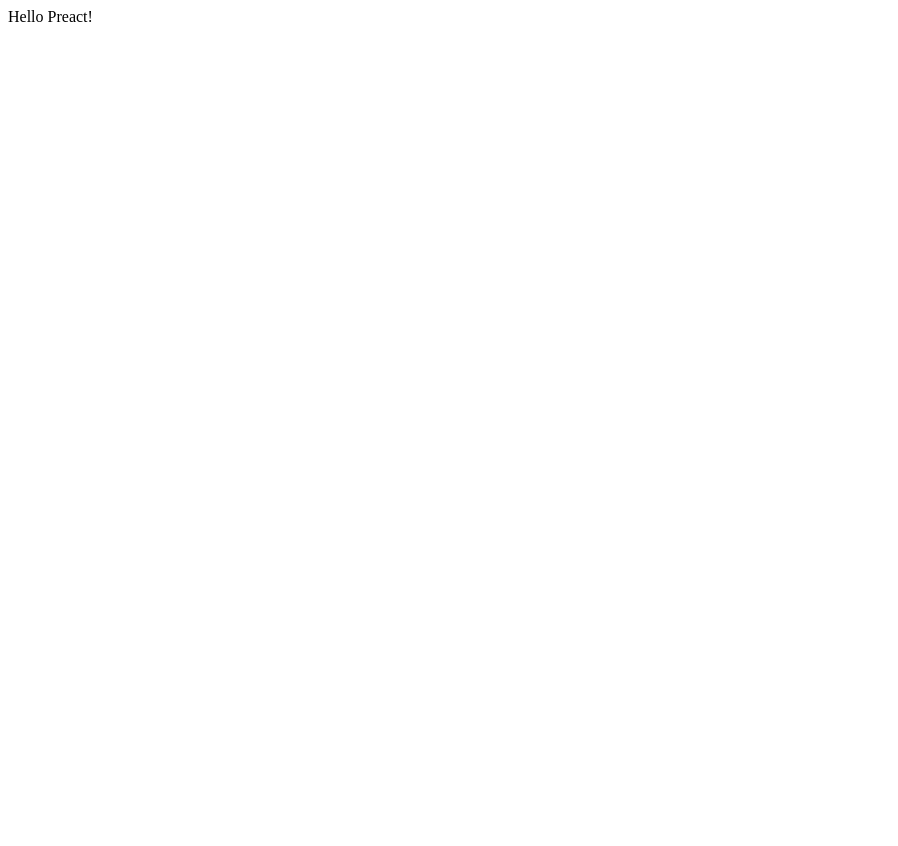
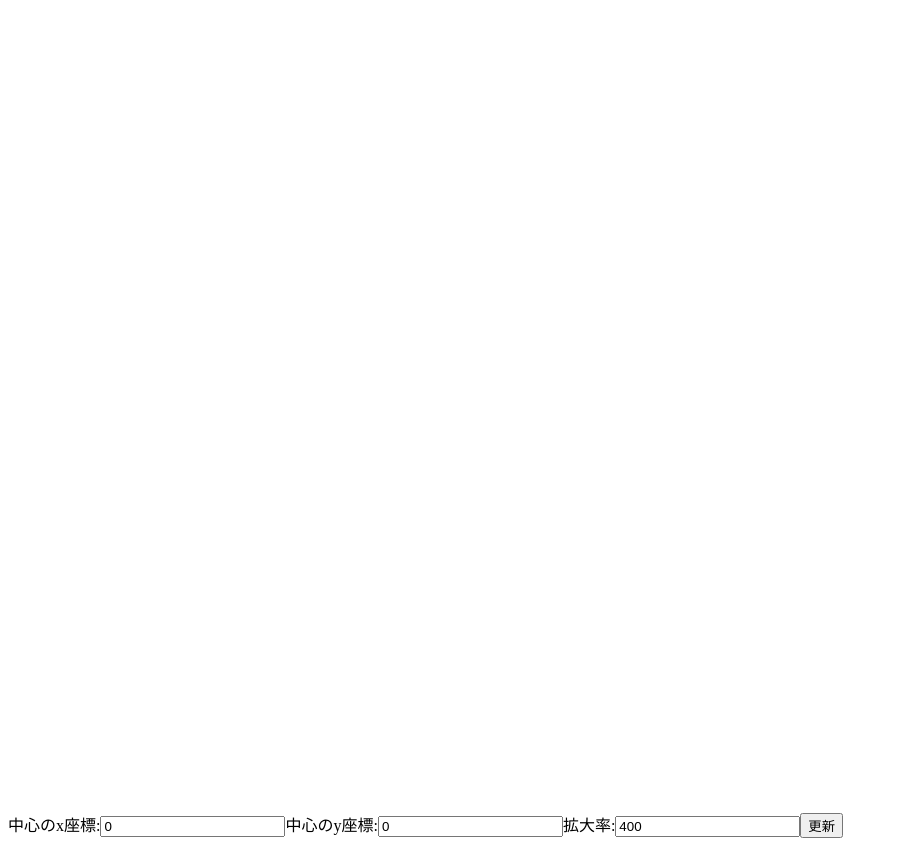
Before and after one commit to masudaS/mandelbrot-set-playground-preact, a Preact app: page / in a window 1280 px wide. Shown: the whole page, without its empty margins (0-898 px from the left). Before the commit the page ends 800 px from the top, so only its background shows below. Built offline with nearby package versions, Linux system fonts and the light colour scheme.

Commit message:
とりあえずガワだけ作った

```diff
--- a/src/app.tsx
+++ b/src/app.tsx
@@ -1,6 +1,22 @@
 import { render } from "preact";
 
+const Canvas = {
+  Width: 800,
+  Height: 800
+}
+
+const App = () => (
+  <div>
+    <canvas width={Canvas.Width} height={Canvas.Height}></canvas>
+    <br />
+    中心のx座標:<input type="number" value={0}></input>
+    中心のy座標:<input type="number" value={0}></input>
+    拡大率:<input  type="number" value={400}></input>
+    <button>更新</button>
+  </div>
+)
+
 render(
-  <div>Hello Preact!</div>,
+  <App />,
   document.getElementById("app")!
 )
```
Also changed, not shown: src/mandelbrotset.tsx (added).
